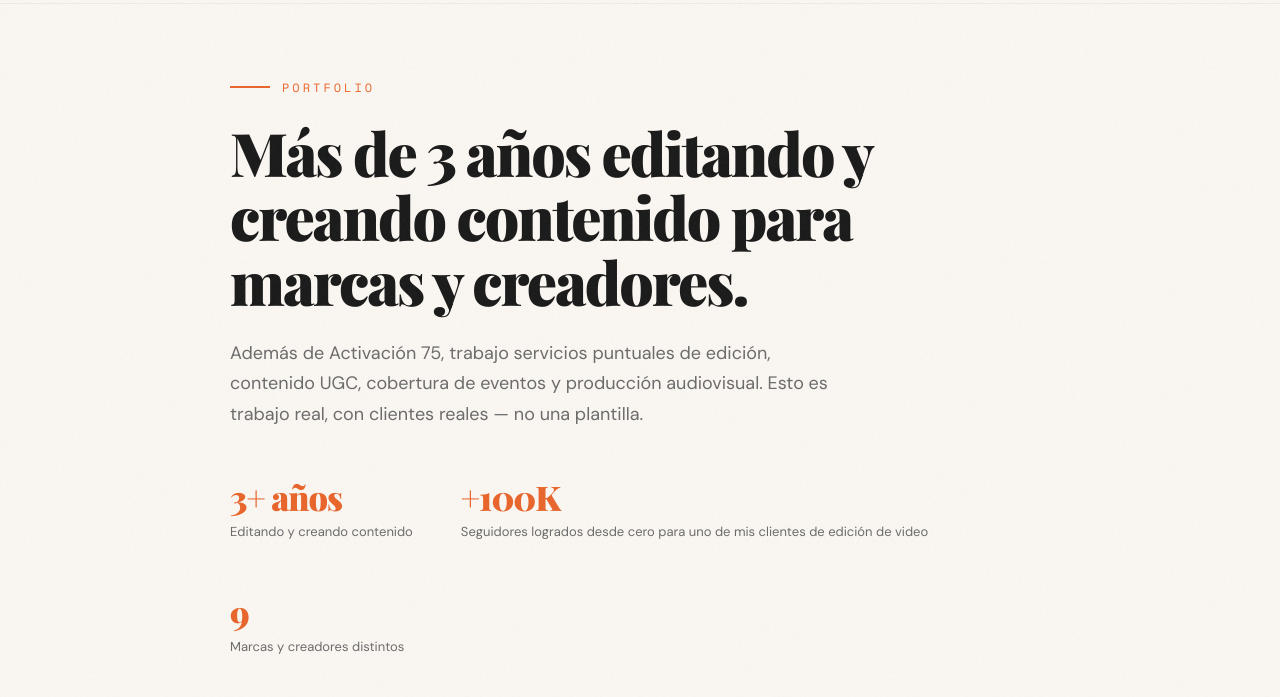
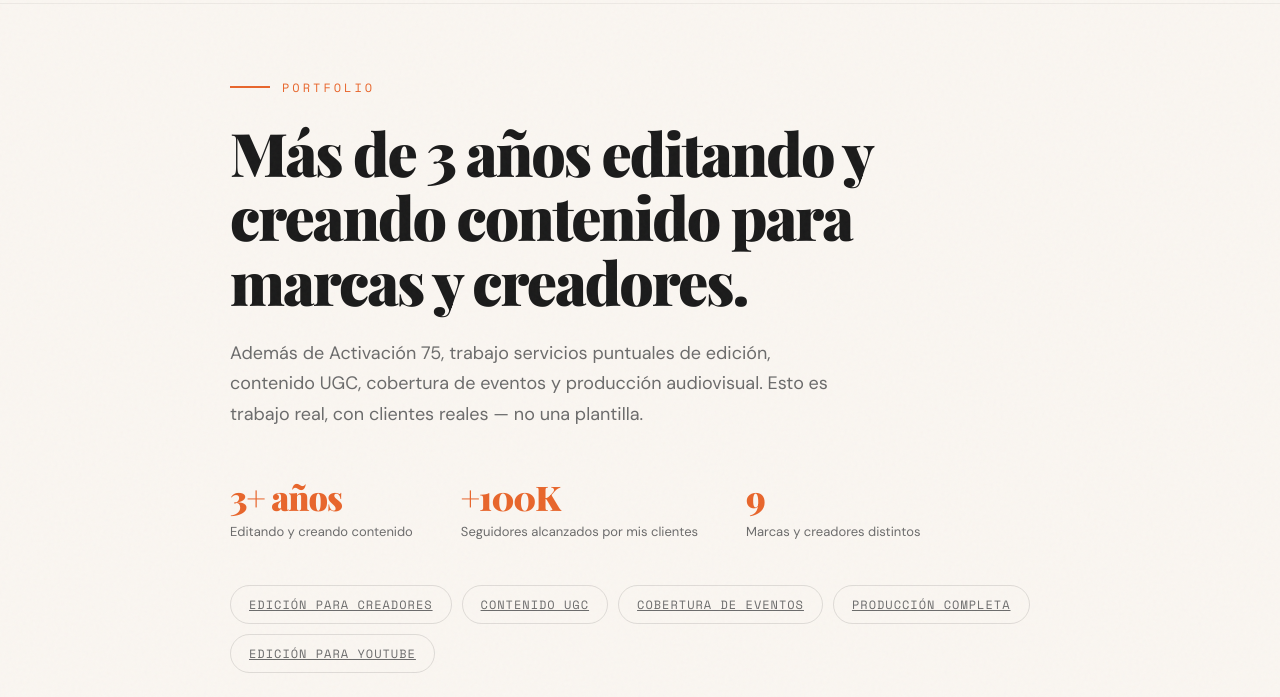
Before and after one commit to julianemanuelcm-stack/jemacc-landing, a plain HTML site: page otros-servicios.html in a window 1280 px wide. Shown: the part 78-775 px from the top of the page. Drawn offline with nearby package versions, Linux system fonts and the light colour scheme; a script that the page names is missing; a web font is replaced by a local one.

Commit message:
Add files via upload

```diff
--- a/otros-servicios.html
+++ b/otros-servicios.html
@@ -1187,7 +1187,7 @@ footer a {
       <p class="hero-sub">Además de Activación 75, trabajo servicios puntuales de edición, contenido UGC, cobertura de eventos y producción audiovisual. Esto es trabajo real, con clientes reales — no una plantilla.</p>
       <div class="folio-stats">
         <div class="folio-stat"><b>3+ años</b><span>Editando y creando contenido</span></div>
-        <div class="folio-stat"><b>+100K</b><span>Seguidores logrados desde cero para uno de mis clientes de edición de video</span></div>
+        <div class="folio-stat"><b>+100K</b><span>Seguidores alcanzados por mis clientes</span></div>
         <div class="folio-stat"><b>9</b><span>Marcas y creadores distintos</span></div>
       </div>
       <div class="folio-jump">
```
